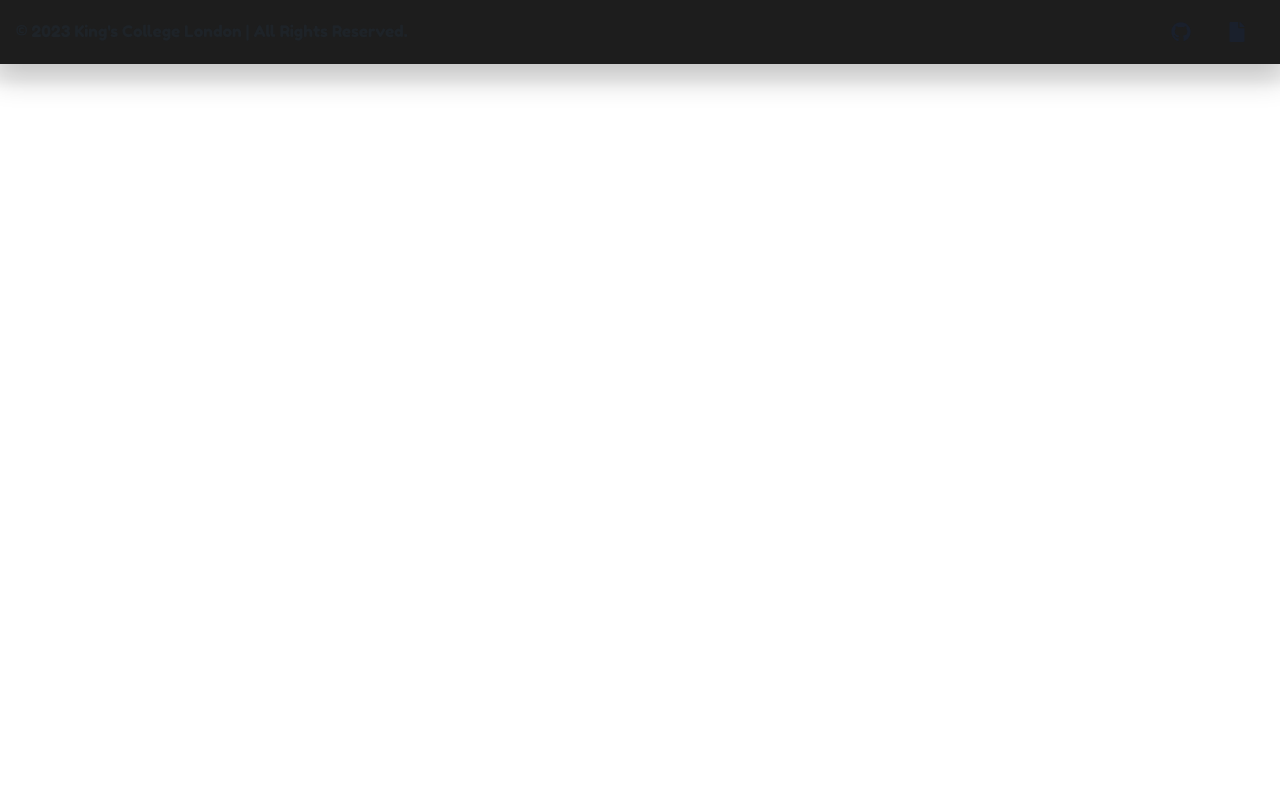
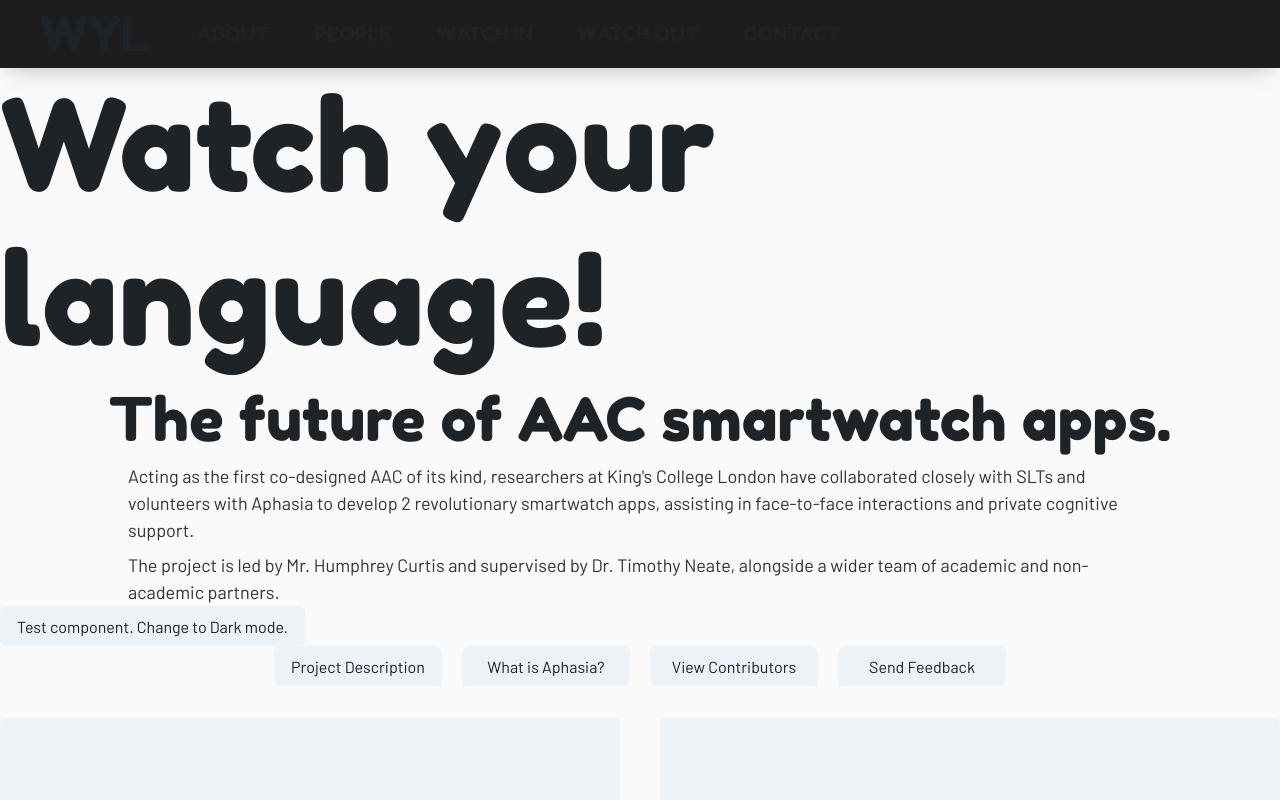
Before and after one commit to JSusak/AACAppSite, a React (Vite) app: page /watchout in a window 1280 px wide. Shown: the top 800 px of the page. Built offline with nearby package versions, Linux system fonts and the light colour scheme.

Commit message:
feat: create website navbar - contains logo and links to all subpages - add highlight and active styling - create reusable navbar link component - add navbar to main app file - add more router links for testing

```diff
--- a/src/App.tsx
+++ b/src/App.tsx
@@ -2,10 +2,12 @@ import "./App.css";
 
 import { AppRouter } from "./Router";
 import { Footer } from "./components/Footer/Footer";
+import { Navbar } from "./components/Navbar/Navbar";
 //Navbar and footer will likely go here once created as all pages will share those components.
 function App() {
   return (
     <>
+      <Navbar />
       <AppRouter />
       <Footer />
     </>
--- a/src/Router.tsx
+++ b/src/Router.tsx
@@ -7,11 +7,16 @@ import { PeoplePage } from "./pages/PeoplePage/PeoplePage";
 export const AppRouter = (): JSX.Element => {
   const location = useLocation();
 
+  //Fix once watchin/out/contact pages made.
   return (
     <Routes key={location.pathname} location={location}>
       <Route path="/" element={<HomePage />} />
       <Route path="about" element={<AboutPage />} />
       <Route path="people" element={<PeoplePage />} />
+
+      <Route path="watchin" element={<HomePage />} />
+      <Route path="watchout" element={<HomePage />} />
+      <Route path="contact" element={<HomePage />} />
     </Routes>
   );
 };
--- /dev/null
+++ b/src/components/Navbar/Navbar.tsx
@@ -0,0 +1,67 @@
+import {
+  Box,
+  Container,
+  HStack,
+  Heading,
+  Link,
+  useColorModeValue,
+} from "@chakra-ui/react";
+
+import { Colours } from "../../colourScheme";
+import { NavbarLink } from "./NavbarLink";
+import { NavLink as RouterLink } from "react-router-dom";
+
+export const Navbar: React.FC = (): JSX.Element => {
+  return (
+    <>
+      <Box
+        w="100%"
+        backgroundColor={Colours.lightModeMainCol}
+        p={6}
+        boxShadow={
+          "rgba(0, 0, 0, 0.2) 0px 10px 30px -10px, rgba(0, 0, 0, 0.04) 0px 10px 10px -5px"
+        }
+      >
+        <Container minW={"100%"} display={"flex"} alignItems={"center"} h={5}>
+          <HStack alignItems={"center"}>
+            <Link
+              as={RouterLink}
+              _hover={{
+                textDecoration: "none",
+
+                bg: "none",
+                ".navLogoText": {
+                  color: useColorModeValue(
+                    Colours.lightModeNavColHighlight,
+                    "red"
+                  ),
+                },
+              }}
+              to={"/"}
+              style={{ margin: "auto" }}
+            >
+              <Heading
+                className="navLogoText"
+                fontSize={"5xl"}
+                transition={"all 0.2s ease-in-out"}
+              >
+                WYL
+              </Heading>
+            </Link>
+            <HStack
+              spacing={5}
+              display={{ base: "none", lg: "flex" }}
+              paddingLeft={7}
+            >
+              <NavbarLink linkText="About" linkTo="about" />
+              <NavbarLink linkText="People" linkTo="people" />
+              <NavbarLink linkText="Watch In" linkTo="watchin" />
+              <NavbarLink linkText="Watch Out" linkTo="watchout" />
+              <NavbarLink linkText="Contact" linkTo="contact" />
+            </HStack>
+          </HStack>
+        </Container>
+      </Box>
+    </>
+  );
+};
--- /dev/null
+++ b/src/components/Navbar/NavbarLink.tsx
@@ -0,0 +1,46 @@
+import { Link, useColorModeValue, Heading } from "@chakra-ui/react";
+import { NavLink as RouterLink } from "react-router-dom";
+import { Colours } from "../../colourScheme";
+
+export const NavbarLink = ({
+  linkTo,
+  linkText,
+}: {
+  linkTo: string;
+  linkText: string;
+}): JSX.Element => {
+  return (
+    <Link
+      as={RouterLink}
+      px={3}
+      py={2}
+      rounded={"lg"}
+      textTransform={"uppercase"}
+      transition={"all 0.2s ease-in-out"}
+      _hover={{
+        textDecoration: "none",
+
+        bg: useColorModeValue(Colours.lightModeNavColHighlight, "red"),
+      }}
+      to={"/" + linkTo.toLowerCase()}
+      /*
+      // @ts-ignore */ //A workaround for the unneccessary typing error.
+      style={({ isActive }: { isActive: boolean }) => {
+        return {
+          backgroundColor: isActive
+            ? useColorModeValue(Colours.lightModeNavColActive, "red")
+            : undefined,
+        };
+      }}
+    >
+      <Heading
+        as="h4"
+        size="md"
+        className="navName"
+        transition={"all 0.2s ease-in-out"}
+      >
+        {linkText}
+      </Heading>
+    </Link>
+  );
+};
```
